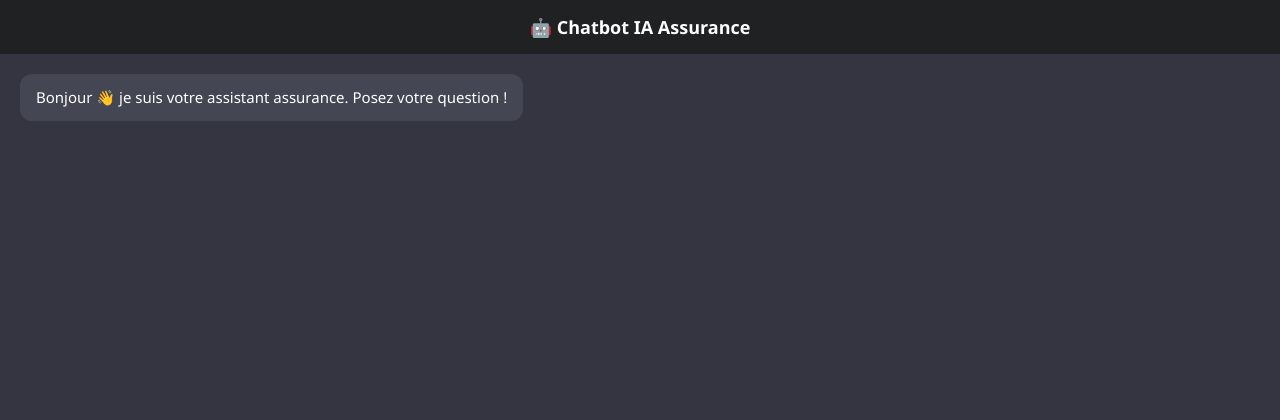
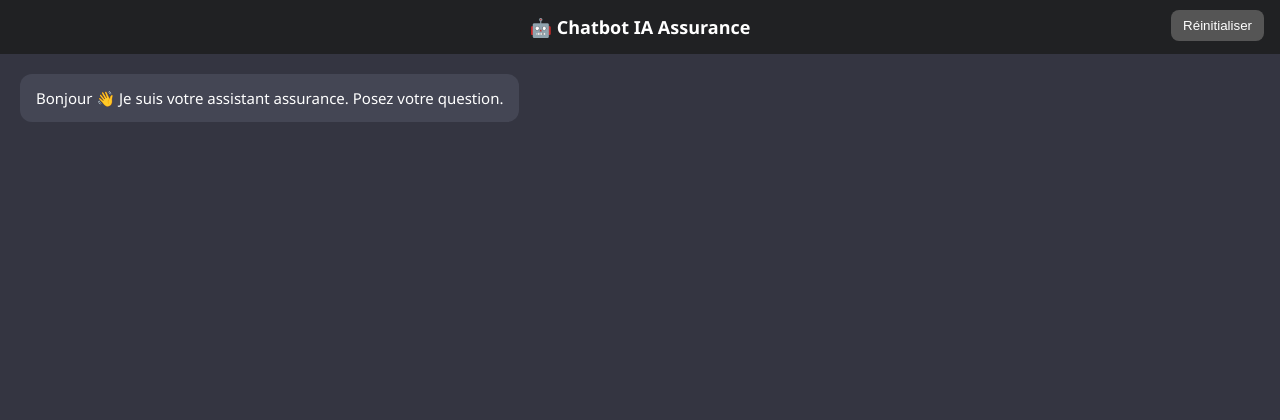
Before and after one commit to IbrahimaBalde09/chatbot-ia-assurance, a Django app: page / in a window 1280 px wide. Shown: the top 420 px of the page. Run offline with Django 5.2, Linux system fonts and the light colour scheme.

Commit message:
add conversation memory

```diff
--- a/chatbot/views.py
+++ b/chatbot/views.py
@@ -17,6 +17,7 @@ def chat(request):
     try:
         data = json.loads(request.body)
         message = data.get("message", "").strip()
+        history = data.get("history", [])
 
         if not message:
             return JsonResponse({"error": "Message vide"}, status=400)
@@ -25,12 +26,30 @@ def chat(request):
 
         client = OpenAI(api_key=os.environ.get("OPENAI_API_KEY"))
 
+        messages = [
+            {
+                "role": "system",
+                "content": (
+                    "Tu es un assistant expert en assurance. "
+                    "Réponds en français, de façon claire, utile et concise. "
+                    "Quand une information dépend du contrat, précise qu'il faut vérifier les garanties exactes."
+                ),
+            }
+        ]
+
+        # On garde seulement les derniers échanges pour éviter des requêtes trop lourdes
+        for item in history[-10:]:
+            role = item.get("role")
+            content = item.get("content", "").strip()
+            if role in ["user", "assistant"] and content:
+                messages.append({"role": role, "content": content})
+
+        messages.append({"role": "user", "content": message})
+
         response = client.chat.completions.create(
             model="gpt-4o-mini",
-            messages=[
-                {"role": "system", "content": "Tu es un expert en assurance."},
-                {"role": "user", "content": message},
-            ],
+            messages=messages,
+            temperature=0.4,
         )
 
         answer = response.choices[0].message.content
--- a/templates/chatbot/index.html
+++ b/templates/chatbot/index.html
@@ -20,11 +20,28 @@
     }
 
     .header {
-      padding: 15px;
+      padding: 15px 20px;
       text-align: center;
       background: #202123;
       font-weight: bold;
       font-size: 18px;
+      position: relative;
+    }
+
+    .reset-btn {
+      position: absolute;
+      right: 16px;
+      top: 10px;
+      background: #555;
+      color: white;
+      border: none;
+      border-radius: 8px;
+      padding: 8px 12px;
+      cursor: pointer;
+    }
+
+    .reset-btn:hover {
+      background: #666;
     }
 
     #chat-box {
@@ -37,11 +54,12 @@
     }
 
     .message {
-      max-width: 70%;
+      max-width: 75%;
       padding: 12px 16px;
       border-radius: 12px;
-      line-height: 1.5;
+      line-height: 1.6;
       font-size: 15px;
+      white-space: pre-wrap;
     }
 
     .user {
@@ -70,7 +88,7 @@
       outline: none;
     }
 
-    button {
+    button.send-btn {
       padding: 12px 18px;
       border: none;
       background: #19c37d;
@@ -80,40 +98,48 @@
       font-size: 16px;
     }
 
-    button:hover {
+    button.send-btn:hover {
       background: #16a268;
     }
 
     .typing {
       font-style: italic;
-      opacity: 0.7;
+      opacity: 0.75;
     }
   </style>
 </head>
 
 <body>
   <div class="app">
-
     <div class="header">
       🤖 Chatbot IA Assurance
+      <button class="reset-btn" onclick="resetConversation()">Réinitialiser</button>
     </div>
 
-    <div id="chat-box">
-      <div class="message bot">
-        Bonjour 👋 je suis votre assistant assurance. Posez votre question !
-      </div>
-    </div>
+    <div id="chat-box"></div>
 
     <div class="input-container">
       <input id="input" placeholder="Écrivez votre message..." />
-      <button onclick="sendMessage()">Envoyer</button>
+      <button class="send-btn" onclick="sendMessage()">Envoyer</button>
     </div>
-
   </div>
 
   <script>
     const chatBox = document.getElementById("chat-box");
     const input = document.getElementById("input");
+    const STORAGE_KEY = "chatbot_assurance_history";
+
+    function getHistory() {
+      try {
+        return JSON.parse(localStorage.getItem(STORAGE_KEY)) || [];
+      } catch {
+        return [];
+      }
+    }
+
+    function saveHistory(history) {
+      localStorage.setItem(STORAGE_KEY, JSON.stringify(history));
+    }
 
     function addMessage(text, type) {
       const div = document.createElement("div");
@@ -123,17 +149,41 @@
       chatBox.scrollTop = chatBox.scrollHeight;
     }
 
+    function renderHistory() {
+      chatBox.innerHTML = "";
+      const history = getHistory();
+
+      if (history.length === 0) {
+        addMessage("Bonjour 👋 Je suis votre assistant assurance. Posez votre question.", "bot");
+        return;
+      }
+
+      for (const item of history) {
+        addMessage(item.content, item.role === "user" ? "user" : "bot");
+      }
+    }
+
+    function resetConversation() {
+      localStorage.removeItem(STORAGE_KEY);
+      renderHistory();
+    }
+
     async function sendMessage() {
       const message = input.value.trim();
       if (!message) return;
 
+      const history = getHistory();
       addMessage(message, "user");
       input.value = "";
+
+      const updatedHistory = [...history, { role: "user", content: message }];
+      saveHistory(updatedHistory);
 
       const typing = document.createElement("div");
       typing.className = "message bot typing";
       typing.innerText = "Le chatbot réfléchit...";
       chatBox.appendChild(typing);
+      chatBox.scrollTop = chatBox.scrollHeight;
 
       try {
         const res = await fetch("/api/chat/", {
@@ -141,23 +191,35 @@
           headers: {
             "Content-Type": "application/json"
           },
-          body: JSON.stringify({ message })
+          body: JSON.stringify({
+            message,
+            history: history
+          })
         });
 
         const data = await res.json();
         typing.remove();
 
-        addMessage(data.response || data.error, "bot");
+        const botText = data.response || data.error || "Erreur inconnue";
+        addMessage(botText, "bot");
+
+        const finalHistory = [...updatedHistory, { role: "assistant", content: botText }];
+        saveHistory(finalHistory);
 
       } catch (err) {
         typing.remove();
-        addMessage("Erreur serveur ❌", "bot");
+        const botText = "Erreur serveur ❌";
+        addMessage(botText, "bot");
+        const finalHistory = [...updatedHistory, { role: "assistant", content: botText }];
+        saveHistory(finalHistory);
       }
     }
 
     input.addEventListener("keypress", function(e) {
       if (e.key === "Enter") sendMessage();
     });
+
+    renderHistory();
   </script>
 </body>
 </html>
```
